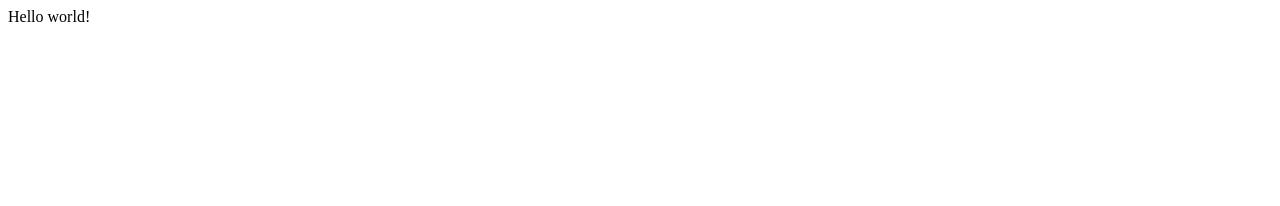
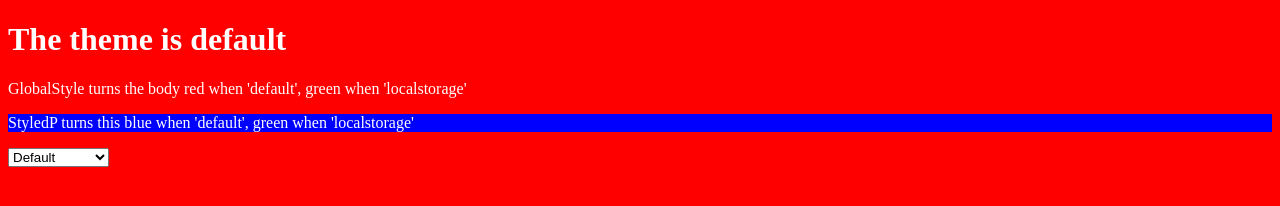
Before and after one commit to decepulis/styled-components-issue-2629, a Gatsby site: page / in a window 1280 px wide. Built offline with nearby package versions, Linux system fonts and the light colour scheme; Gatsby itself is replaced by a stand-in of ours.

Commit message:
Reproduced issue

```diff
--- a/gatsby-config.js
+++ b/gatsby-config.js
@@ -1,9 +1,3 @@
-/**
- * Configure your Gatsby site with this file.
- *
- * See: https://www.gatsbyjs.org/docs/gatsby-config/
- */
-
 module.exports = {
-  /* Your site config here */
+  plugins: [`gatsby-plugin-styled-components`],
 }
--- a/package.json
+++ b/package.json
@@ -14,9 +14,12 @@
     "test": "echo \"Write tests! -> https://gatsby.dev/unit-testing\" && exit 1"
   },
   "dependencies": {
+    "babel-plugin-styled-components": "^1.10.7",
     "gatsby": "^2.19.7",
+    "gatsby-plugin-styled-components": "^3.1.18",
     "react": "^16.12.0",
-    "react-dom": "^16.12.0"
+    "react-dom": "^16.12.0",
+    "styled-components": "^5.0.0"
   },
   "devDependencies": {
     "prettier": "^1.19.1"
--- a/src/pages/index.js
+++ b/src/pages/index.js
@@ -1,3 +1,62 @@
-import React from "react"
+import React, { useState, useEffect } from "react"
+import styled, { createGlobalStyle, ThemeProvider } from "styled-components"
 
-export default () => <div>Hello world!</div>
+// GlobalStyle should set the body background to red
+// unless the theme is localstorage; then the background is green
+const GlobalStyle = createGlobalStyle`
+  body {
+    color: white;
+    background-color: red;
+    ${props =>
+      props.theme.mode === "localstorage" && "background-color: green;"}
+  }
+`
+
+// StyledP should set its background to blue
+// unless the theme is localstorage; then the background is green
+const StyledP = styled.p`
+  background-color: blue;
+  ${props => props.theme.mode === "localstorage" && "background-color: green;"}
+`
+
+export default () => {
+  // We load the state from localstorage,
+  // defaulting to 'default' if localstorage is unavailable or unset.
+  // This means that the ssr site will always be rendered as 'default'
+  const [theme, setTheme] = useState(
+    typeof window !== "undefined"
+      ? localStorage.getItem("storageTheme") ?? "default"
+      : "default"
+  )
+
+  // enabling this effect alleviates the issue,
+  // but causes an unpleasant flash of un-themed content
+
+  // useEffect(() => {
+  //   setTheme(localStorage.getItem("storageTheme") ?? "default")
+  // }, [setTheme])
+
+  const changeTheme = event => {
+    localStorage.setItem("storageTheme", event.target.value)
+    setTheme(event.target.value)
+  }
+  return (
+    <ThemeProvider theme={{ mode: theme }}>
+      <GlobalStyle />
+
+      <h1> The theme is {theme} </h1>
+
+      <p>
+        GlobalStyle turns the body red when 'default', green when 'localstorage'
+      </p>
+      <StyledP>
+        StyledP turns this blue when 'default', green when 'localstorage'
+      </StyledP>
+
+      <select value={theme} onChange={changeTheme}>
+        <option value="default">Default</option>
+        <option value="localstorage">LocalStorage</option>
+      </select>
+    </ThemeProvider>
+  )
+}
```
Also changed, not shown: README.md (deleted), 1 other file.
